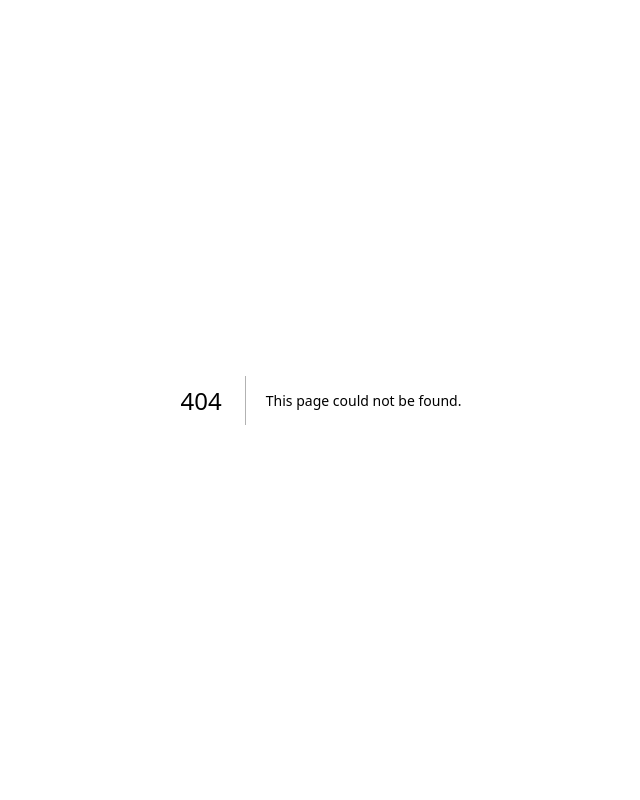
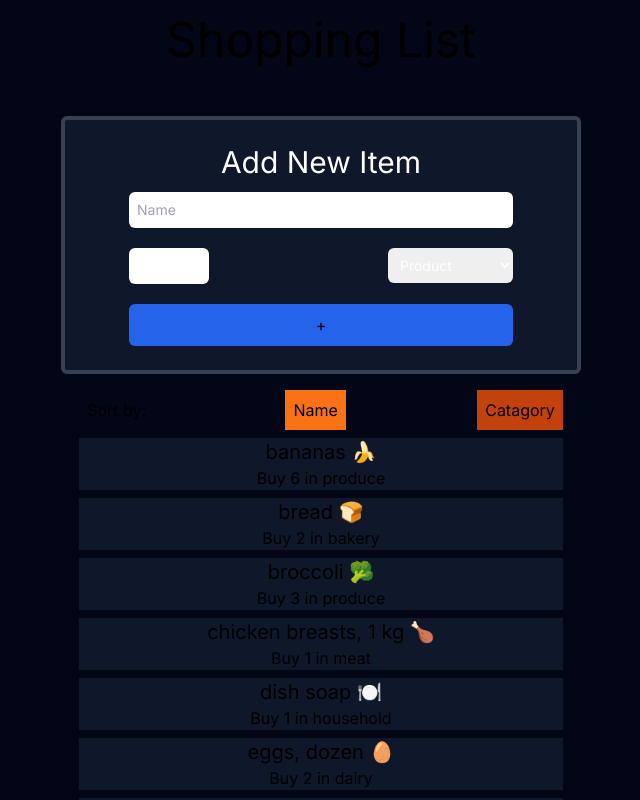
Before and after one commit to JotWaraich/cprg306-assignments, a Next.js app: page /week-6 in a window 1280 px wide. Before the commit this address had no page. Shown: the top 800 px of the page, without its empty margins (319-959 px from the left). Built offline with nearby package versions, Linux system fonts and the light colour scheme.

Commit message:
week-6 v1.0.0

```diff
--- a/app/page.js
+++ b/app/page.js
@@ -37,6 +37,14 @@ export default function Home() {
             Week 5
           </Link>
         </div>
+        <div>
+          <Link
+            href="/week-6"
+            className="w-44 border border-blue-600 bg-blue-600 rounded-md p-2"
+          >
+            Week 6
+          </Link>
+        </div>
       </div>
     </div>
   );
--- a/app/week-5/page.js
+++ b/app/week-5/page.js
@@ -2,7 +2,7 @@ import ItemList from "./item-list";
 
 const page = () => {
   return (
-    <div className="flex justify-center items-center flex-col gap-4 bg-[#020617]">
+    <div className="flex justify-center items-center flex-col gap-4 bg-[#020617] pb-20">
       <h1 className="text-5xl my-4">Shopping List</h1>
       <div className="flex flex-col gap-4">{<ItemList />}</div>
     </div>
--- /dev/null
+++ b/app/week-6/item-list.js
@@ -0,0 +1,59 @@
+"use client";
+
+import Item from "./item";
+import { useState, useEffect } from "react";
+
+const ItemList = ({ List }) => {
+  const [sortBy, setSortBy] = useState("name");
+  const [color, setColor] = useState("name");
+  const data = [...List].sort((a, b) => {
+    if (sortBy === "catagory") {
+      if (a.category < b.category) return -1;
+    }
+    if (sortBy === "name") {
+      if (a.name < b.name) return -1;
+    }
+  });
+
+  const nameClick = () => {
+    setSortBy("name");
+    setColor("name");
+  };
+  const catagoryClick = () => {
+    setSortBy("catagory");
+    setColor("catagory");
+  };
+  return (
+    <div className="flex flex-col gap-2">
+      <div className="flex flex-row gap-5 w-full justify-between">
+        <p className="p-2">Sort by:</p>
+        <button
+          className={`p-2 ${
+            color === "name" ? "bg-orange-500" : "bg-orange-700"
+          }`}
+          onClick={nameClick}
+        >
+          Name
+        </button>
+        <button
+          className={`p-2 ${
+            color === "catagory" ? "bg-orange-500" : "bg-orange-700"
+          }`}
+          onClick={catagoryClick}
+        >
+          Catagory
+        </button>
+      </div>
+      {data.map((item, index) => (
+        <Item
+          key={index}
+          name={item.name}
+          quantity={item.quantity}
+          category={item.category}
+        />
+      ))}
+    </div>
+  );
+};
+
+export default ItemList;
--- /dev/null
+++ b/app/week-6/item.js
@@ -0,0 +1,14 @@
+import React from "react";
+
+const Item = ({ name, quantity, category }) => {
+  return (
+    <div className="flex flex-col px-32 bg-[#0f172a] items-center">
+      <h1 className="text-xl">{name}</h1>
+      <p>
+        Buy {quantity} in {category}
+      </p>
+    </div>
+  );
+};
+
+export default Item;
--- /dev/null
+++ b/app/week-6/items.json
@@ -0,0 +1,74 @@
+[
+  {
+    "id": "1h2GJKH12gkHG31h1H",
+    "name": "milk, 4 L 🥛",
+    "quantity": 1,
+    "category": "dairy"
+  },
+  {
+    "id": "2KJH3k2j3H1k2J3K1H",
+    "name": "bread 🍞",
+    "quantity": 2,
+    "category": "bakery"
+  },
+  {
+    "id": "3h2KJH3k2j3H1k2J3",
+    "name": "eggs, dozen 🥚",
+    "quantity": 2,
+    "category": "dairy"
+  },
+  {
+    "id": "4k2J3K1H2GJKH12gk",
+    "name": "bananas 🍌",
+    "quantity": 6,
+    "category": "produce"
+  },
+  {
+    "id": "5H1h1H2KJH3k2j3H",
+    "name": "broccoli 🥦",
+    "quantity": 3,
+    "category": "produce"
+  },
+  {
+    "id": "6H1k2J3K1H2GJKH1",
+    "name": "chicken breasts, 1 kg 🍗",
+    "quantity": 1,
+    "category": "meat"
+  },
+  {
+    "id": "7gkHG31h1H2KJH3k",
+    "name": "pasta sauce 🍝",
+    "quantity": 3,
+    "category": "canned goods"
+  },
+  {
+    "id": "8j3H1k2J3K1H2GJK",
+    "name": "spaghetti, 454 g 🍝",
+    "quantity": 2,
+    "category": "dry goods"
+  },
+  {
+    "id": "9H12gkHG31h1H2KJ",
+    "name": "toilet paper, 12 pack 🧻",
+    "quantity": 1,
+    "category": "household"
+  },
+  {
+    "id": "10H3k2j3H1k2J3K1",
+    "name": "paper towels, 6 pack",
+    "quantity": 1,
+    "category": "household"
+  },
+  {
+    "id": "11k2J3K1H2GJKH12",
+    "name": "dish soap 🍽️",
+    "quantity": 1,
+    "category": "household"
+  },
+  {
+    "id": "12GJKH12gkHG31h1",
+    "name": "hand soap 🧼",
+    "quantity": 4,
+    "category": "household"
+  }
+]
--- /dev/null
+++ b/app/week-6/new-item.js
@@ -0,0 +1,91 @@
+"use client";
+
+import React, { useState } from "react";
+
+const Newitem = ({ Submit }) => {
+  const [name, setName] = useState("");
+  const [quantity, setQuantity] = useState(1);
+  const [category, setCategory] = useState("product");
+
+  const handleSubmit = (e) => {
+    e.preventDefault();
+    Submit({ name, quantity, category });
+    setName("");
+    setQuantity(1);
+    setCategory("product");
+  };
+  const values = (e) => {
+    if (e.target.value > 99) {
+      alert("Please enter a number less than 100");
+      setQuantity(99);
+    }
+  };
+
+  return (
+    <div className="mt-5 bg-gradient-to-t">
+      <form
+        onSubmit={handleSubmit}
+        className="flex justify-center items-center flex-col gap-4"
+      >
+        <div className="border-gray-700 px-16 py-6 rounded-md border-4 bg-[#0f172a]">
+          <h1 className="text-3xl text-white text-center mb-3">Add New Item</h1>
+          <div className="min-w-96 mb-5">
+            <input
+              type="text"
+              placeholder="Name"
+              className="text-white w-full rounded-md p-2 text-sm ring-1 ring-slate-900/10 shadow-sm  focus:outline-none focus:ring-2 focus:ring-pink-500 caret-pink-500 dark:bg-slate-800 dark:ring-0 dark:highlight-white/5 dark:focus:ring-2 dark:focus:ring-pink-500 dark:focus:bg-slate-900f"
+              value={name}
+              onChange={(e) => setName(e.target.value)}
+              required
+            />
+          </div>
+          <div className="flex flex-row justify-between min-w-96 mb-5">
+            <div className="flex justify-between">
+              <input
+                type="number"
+                placeholder="Quantity"
+                className="text-white w-20 rounded-md p-2 text-sm ring-1 ring-slate-900/10 shadow-sm  focus:outline-none focus:ring-2 focus:ring-pink-500 caret-pink-500 dark:bg-slate-800 dark:ring-0 dark:highlight-white/5 dark:focus:ring-2 dark:focus:ring-pink-500 dark:focus:bg-slate-900f"
+                value={quantity}
+                onChange={(e) => setQuantity(e.target.value) || values(e)}
+                max={99}
+                required
+              />
+            </div>
+            <div className="">
+              <select
+                value={category}
+                onChange={(e) => setCategory(e.target.value)}
+                className="text-white  rounded-md p-2 text-sm ring-1 ring-slate-900/10 shadow-sm  focus:outline-none focus:ring-2 focus:ring-pink-500 caret-pink-500 dark:bg-slate-800 dark:ring-0 dark:highlight-white/5 dark:focus:ring-2 dark:focus:ring-pink-500 dark:focus:bg-slate-900f"
+              >
+                <option value="category" disabled>
+                  Category
+                </option>
+                <option value="product">Product</option>
+                <option value="dairy">Dairy</option>
+                <option value="bakery">Bakery</option>
+                <option value="meat">Meat</option>
+                <option value="frozenfood">Frozen Food</option>
+                <option value="cannedfood">Canned Food</option>
+                <option value="drygoods">Dry Goods</option>
+                <option value="beverages">Beverages</option>
+                <option value="snacks">Snacks</option>
+                <option value="household">Household</option>
+                <option value="other">Other</option>
+              </select>
+            </div>
+          </div>
+          <div className="flex justify-center min-w-96">
+            <button
+              type="submit"
+              className="border rounded-md border-transparent bg-blue-600 p-2 w-full"
+            >
+              +
+            </button>
+          </div>
+        </div>
+      </form>
+    </div>
+  );
+};
+
+export default Newitem;
--- /dev/null
+++ b/app/week-6/page.js
@@ -0,0 +1,22 @@
+"use client";
+
+import List from "./items.json";
+import ItemList from "./item-list";
+import Newitem from "./new-item";
+import { useState } from "react";
+
+const Page = () => {
+  const [data, setData] = useState(List);
+  const handleSubmit = (item) => {
+    setData([...data, item]);
+  };
+  return (
+    <div className="flex justify-center items-center flex-col gap-4 bg-[#020617] pb-20">
+      <h1 className="text-5xl my-4">Shopping List</h1>
+      <Newitem Submit={handleSubmit} />
+      <ItemList List={data} />
+    </div>
+  );
+};
+
+export default Page;
```
